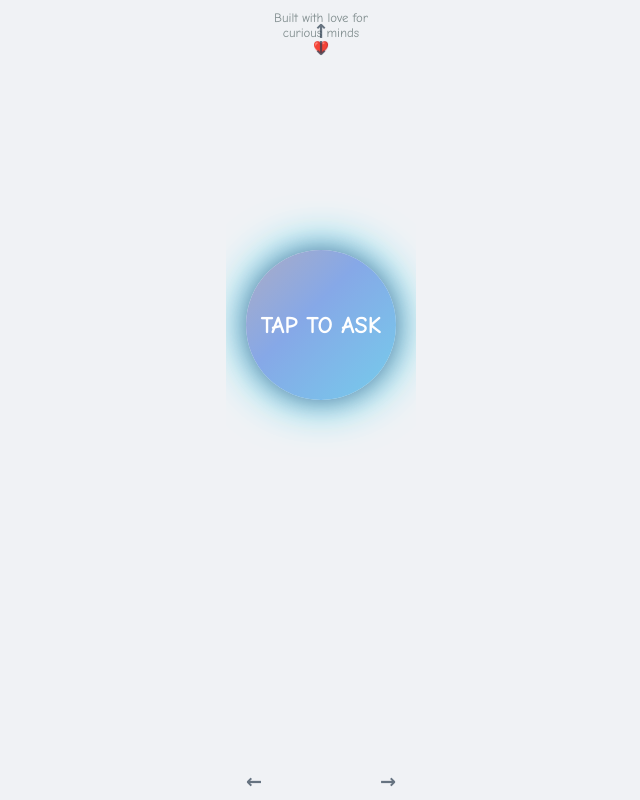
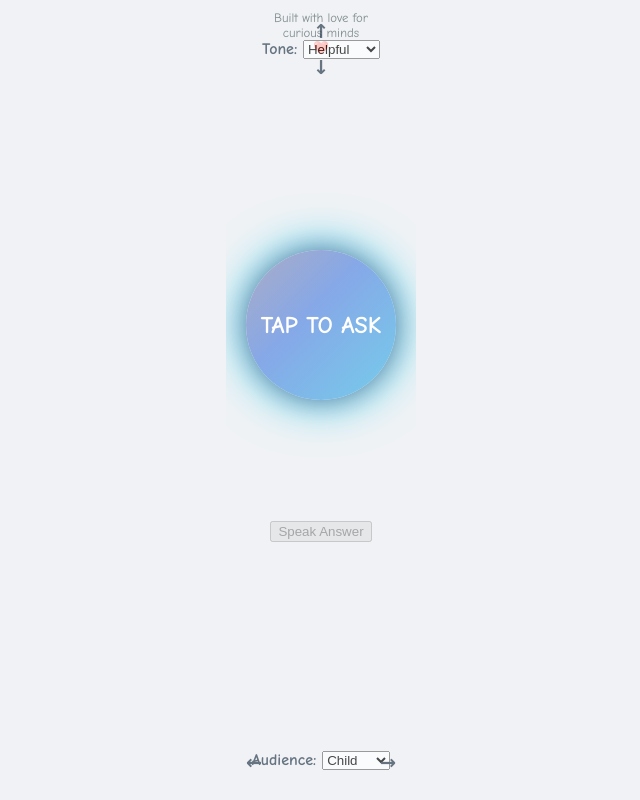
Before and after one commit to 0rangeAppl3/ask-the-app, a website with bundled scripts: page index.html in a window 1280 px wide. Shown: the whole page, without its empty margins (319-959 px from the left). Built offline with nearby package versions, Linux system fonts and the light colour scheme.

Commit message:
update html

```diff
--- a/index.html
+++ b/index.html
@@ -12,16 +12,31 @@
         <div class="note">Built with love for curious minds ❤️</div>
 
         <div id="toneSelector" class="tone-selector">
-            </div>
+            <label for="tone">Tone:</label>
+            <select id="tone">
+                <option value="helpful">Helpful</option>
+                <option value="funny">Funny</option>
+                <option value="sarcastic">Sarcastic</option>
+            </select>
+        </div>
 
-        <button id="micButton" class="mic-button">TAP TO ASK</button>
+        <button id="micButton" class="mic-button" onclick="fetchAnswer()">TAP TO ASK</button>
         <div id="loadingSpinner" class="loading-spinner"></div>
         <div id="statusText" class="status-text"></div>
         <div id="questionDisplay" class="question-display"></div>
-        <div id="answerDisplay" class="answer-display"></div>
+        <div id="answerDisplay" class="answer-display">
+            <p id="answer"></p>
+            <button id="speakButton" onclick="speakAnswer(document.getElementById('answer').textContent)" disabled>Speak Answer</button>
+        </div>
 
         <div id="audienceSelector" class="audience-selector">
-            </div>
+            <label for="audience">Audience:</label>
+            <select id="audience">
+                <option value="to a child">Child</option>
+                <option value="to a student">Student</option>
+                <option value="to an expert">Expert</option>
+            </select>
+        </div>
     </div>
 
     <script src="script.js"></script>
```
